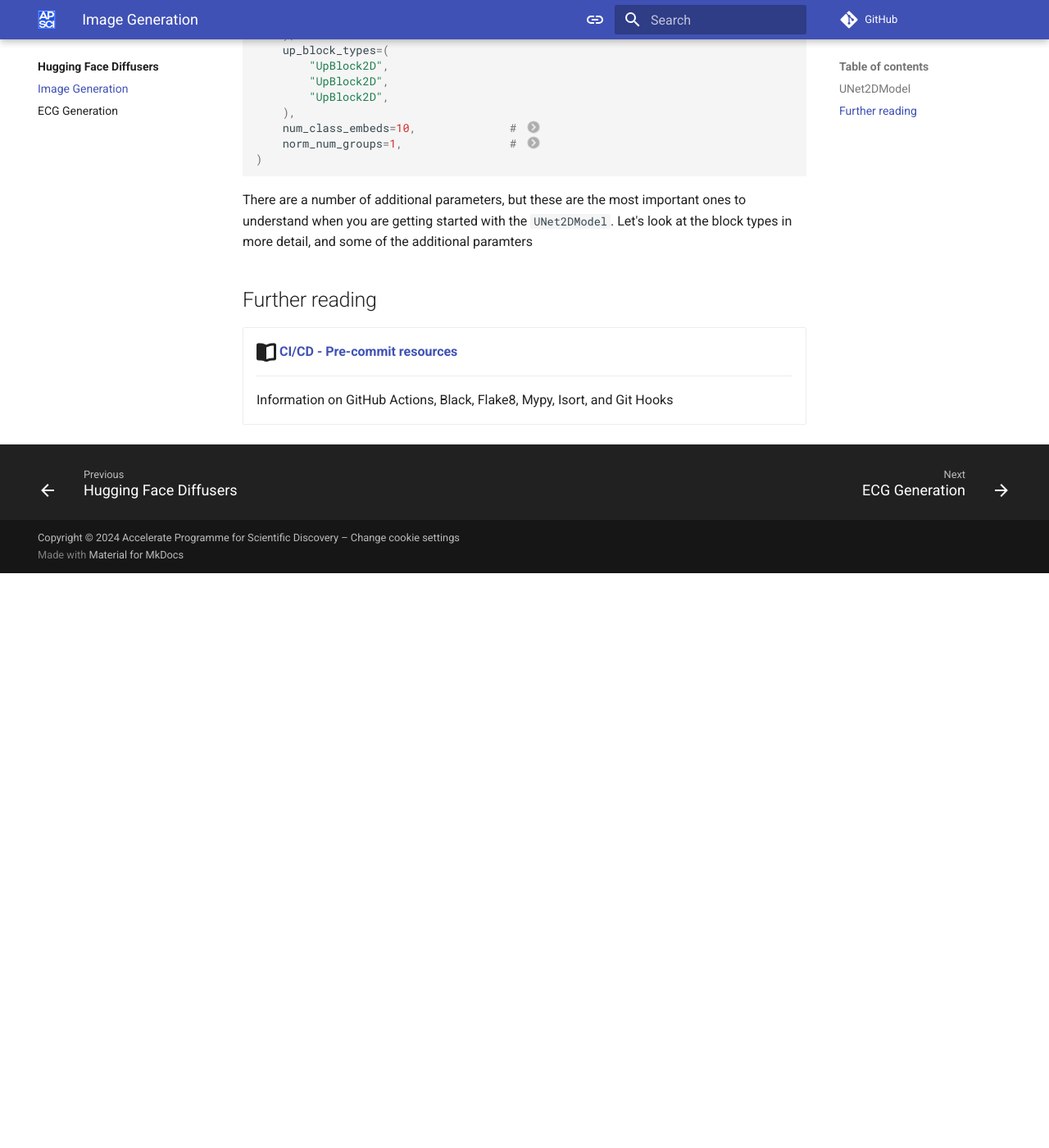
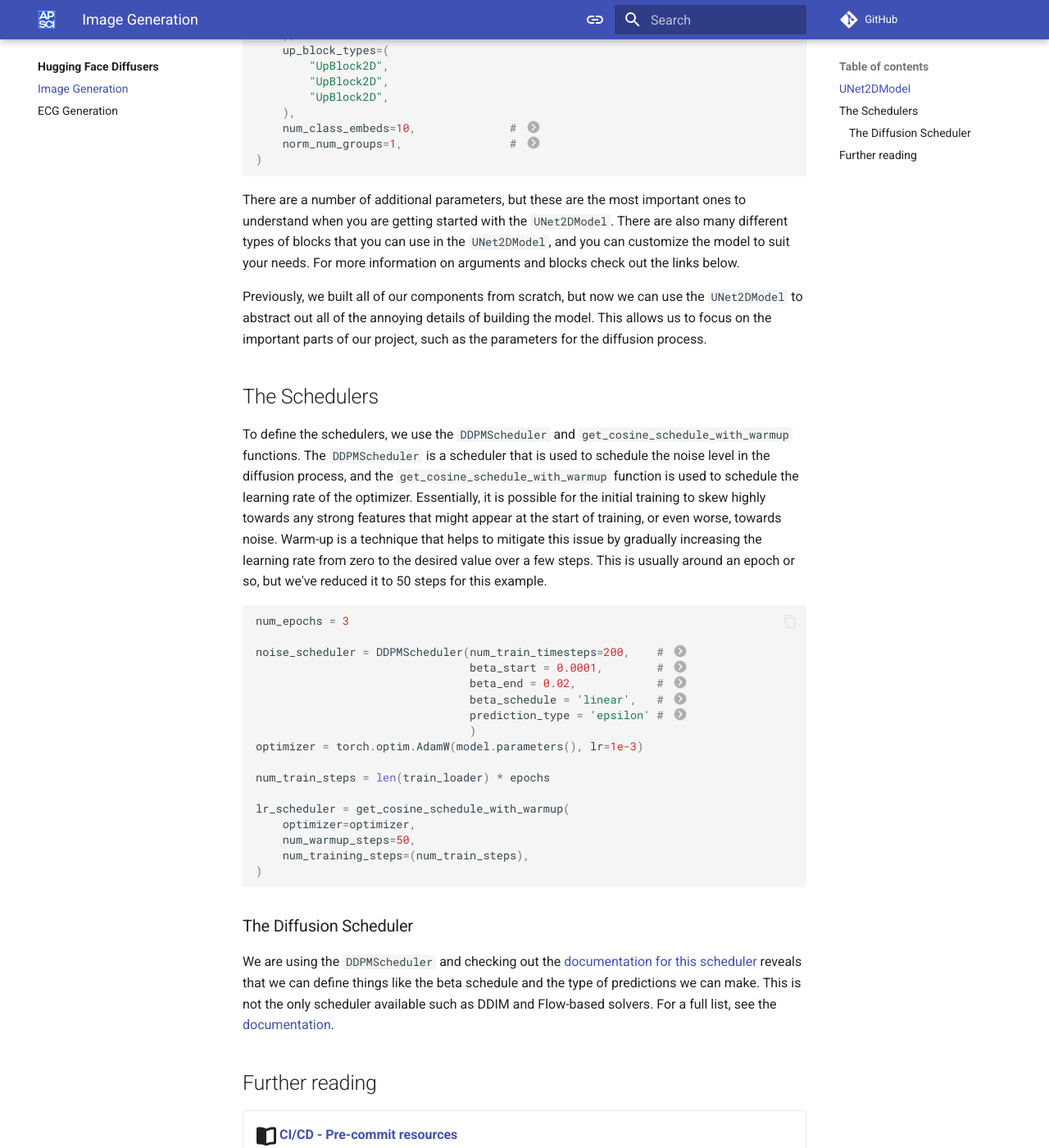
Before and after one commit to acceleratescience/diffusion-models, an MkDocs documentation site: the page built from docs/hf_diffusers/hf_mnist_gen.md, in a window 1280 px wide and 1400 px high, scrolled down 707 px. Shown: the whole window at 82% size. Built offline with MkDocs 1.6.1 and Material for MkDocs 9.7.7, drawn with Linux system fonts in a browser that asks for light colours; comment, search, counter and statistics services are not loaded; before the commit the page ends 1406 px from its top, so only the background shows below that.

Commit message:
hf_diffusers notebook updated

````diff
--- a/docs/hf_diffusers/hf_mnist_gen.md
+++ b/docs/hf_diffusers/hf_mnist_gen.md
@@ -36,7 +36,42 @@ model = UNet2DModel(
 6.  The number of classes your dataset has if you are doing conditional generation.
 7.  The number of groups to use for the normalization layer. This is a hyperparameter that you can tune to improve the performance of your model.
 
-There are a number of additional parameters, but these are the most important ones to understand when you are getting started with the `UNet2DModel`. Let's look at the block types in more detail, and some of the additional paramters
+There are a number of additional parameters, but these are the most important ones to understand when you are getting started with the `UNet2DModel`. There are also many different types of blocks that you can use in the `UNet2DModel`, and you can customize the model to suit your needs. For more information on arguments and blocks check out the links below.
+
+Previously, we built all of our components from scratch, but now we can use the `UNet2DModel` to abstract out all of the annoying details of building the model. This allows us to focus on the important parts of our project, such as the parameters for the diffusion process.
+
+## The Schedulers
+To define the schedulers, we use the `DDPMScheduler` and `get_cosine_schedule_with_warmup` functions. The `DDPMScheduler` is a scheduler that is used to schedule the noise level in the diffusion process, and the `get_cosine_schedule_with_warmup` function is used to schedule the learning rate of the optimizer. Essentially, it is possible for the initial training to skew highly towards any strong features that might appear at the start of training, or even worse, towards noise. Warm-up is a technique that helps to mitigate this issue by gradually increasing the learning rate from zero to the desired value over a few steps. This is usually around an epoch or so, but we've reduced it to 50 steps for this example.
+
+```python
+num_epochs = 3
+
+noise_scheduler = DDPMScheduler(num_train_timesteps=200,    # (1)
+                                beta_start = 0.0001,        # (2)
+                                beta_end = 0.02,            # (3)
+                                beta_schedule = 'linear',   # (4)
+                                prediction_type = 'epsilon' # (5)
+                                )
+optimizer = torch.optim.AdamW(model.parameters(), lr=1e-3)
+
+num_train_steps = len(train_loader) * epochs
+
+lr_scheduler = get_cosine_schedule_with_warmup(
+    optimizer=optimizer,
+    num_warmup_steps=50,
+    num_training_steps=(num_train_steps),
+)
+```
+
+1.  How many timesteps do we want to include in the diffusion process.
+2.  The starting value of the noise level.
+3.  The ending value of the noise level.
+4.  The schedule for the noise level. We are using a linear schedule, but there are none linear options.
+5.  The type of prediction that we are using. `'epsilon'` means we are predicting the noise level of the diffusion process, but we could also predict the noisy sample using `'sample'` directly.
+
+### The Diffusion Scheduler
+We are using the `DDPMScheduler` and checking out the [documentation for this scheduler](https://huggingface.co/docs/diffusers/en/api/schedulers/ddpm) reveals that we can define things like the beta schedule and the type of predictions we can make. This is not the only scheduler available such as DDIM and Flow-based solvers. For a full list, see the [documentation](https://huggingface.co/docs/diffusers/en/api/schedulers/overview).
+
 
 ## Further reading
 <div class="grid cards" markdown>
--- a/mkdocs.yml
+++ b/mkdocs.yml
@@ -78,6 +78,7 @@ plugins:
   - mkdocstrings
   - search
 markdown_extensions:
+  - markdown_grid_tables
   - abbr
   - admonition
   - attr_list
````
Also changed, not shown: docs/hf_diffusers/index.md (+1 -1 lines), 3 other files.
